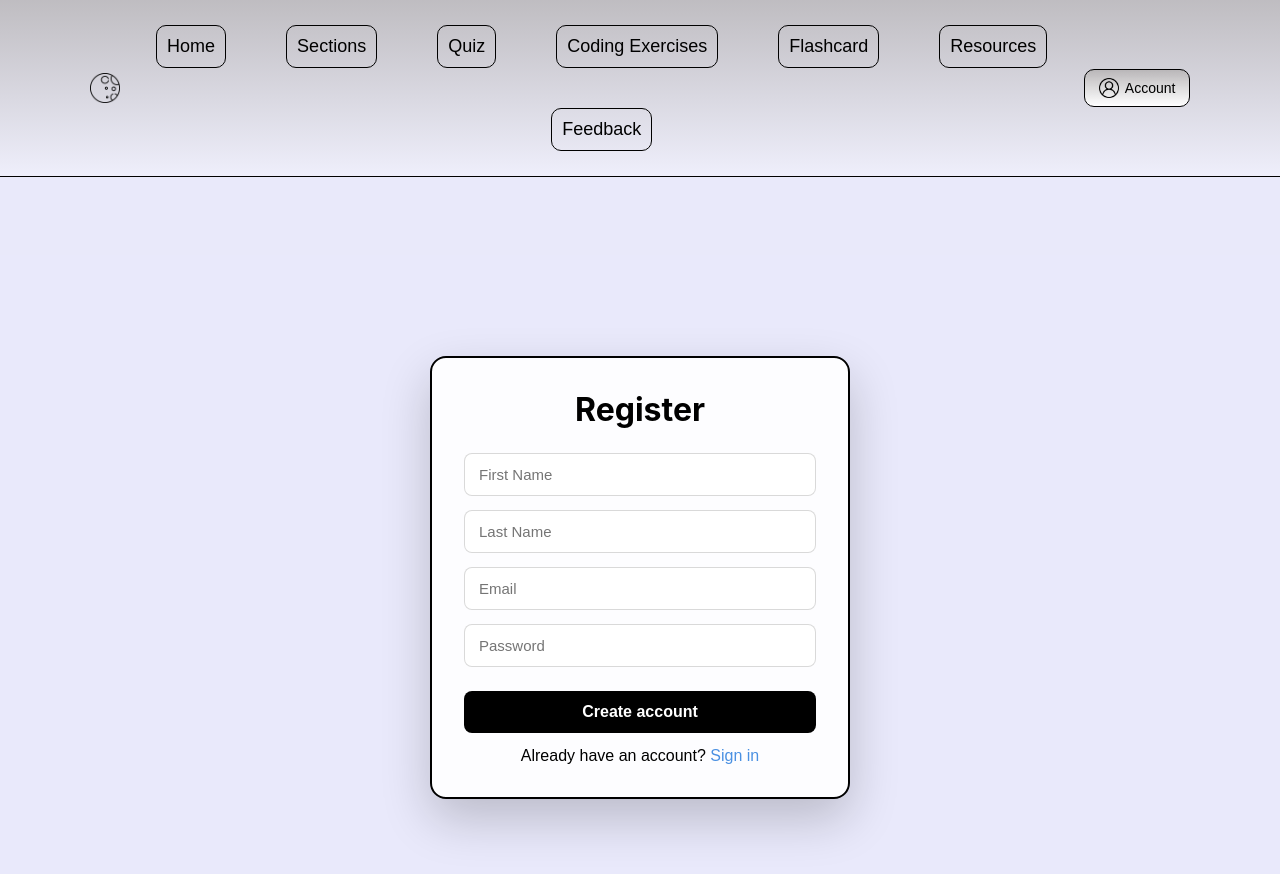
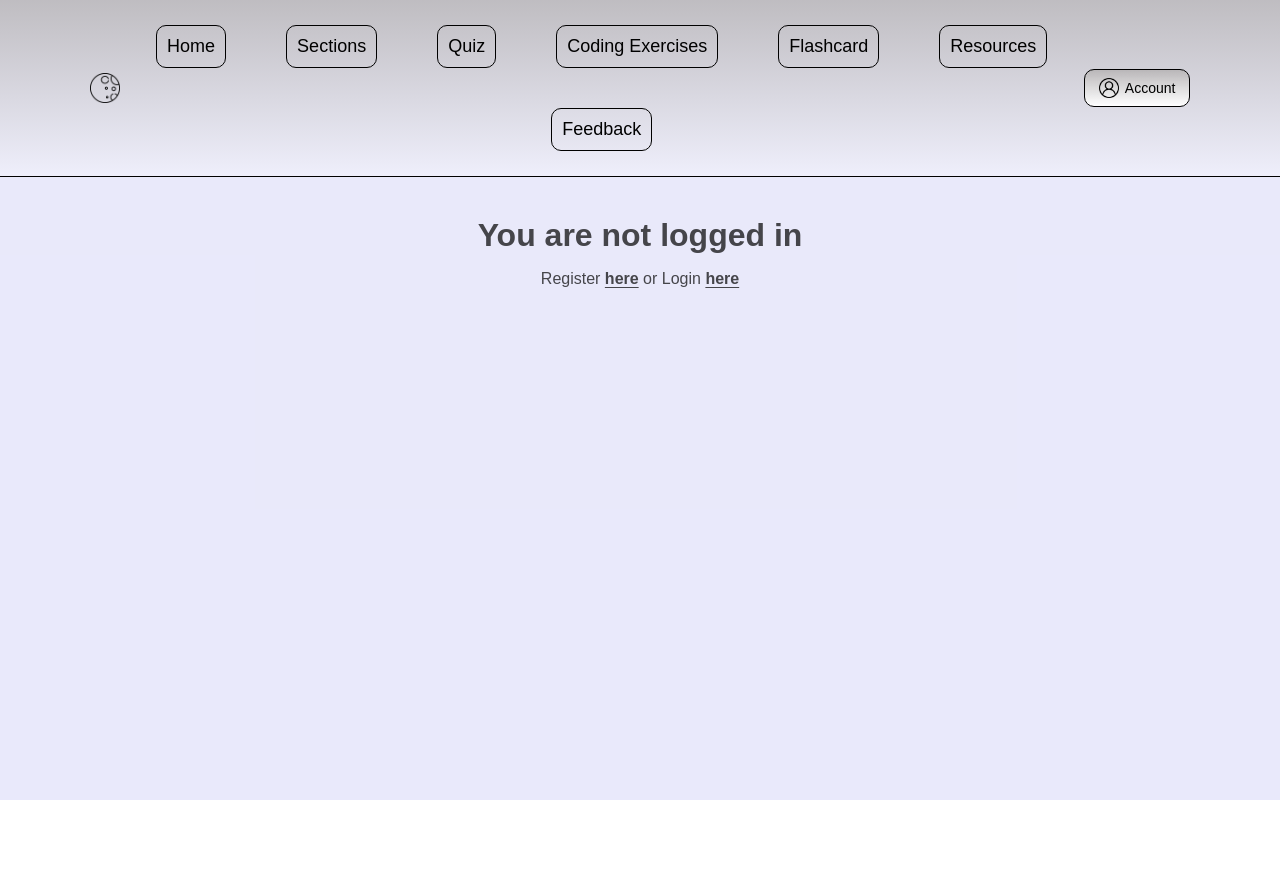
Before and after one commit to Lipiu/Learn-With-eASE, a React (Vite) app in the folder frontend/: page /flashcard in a window 1280 px wide. Before the commit this address led to /register. Shown: the top 874 px of the page. After the commit the page ends 800 px from the top, so only its background shows below. Built offline with nearby package versions, Linux system fonts and the light colour scheme.

Commit message:
minor update to frontend, now if the user is not logged in and tries to access flashcards they get a page where they can be redirected to login or register form

```diff
--- a/frontend/src/components/AccountPage/AccountPage.css
+++ b/frontend/src/components/AccountPage/AccountPage.css
@@ -398,3 +398,15 @@
     opacity: 0.5;
     font-size: 0.8rem;
 }
+
+.account-link {
+    color: var(--text);
+    font-weight: 600;
+    text-decoration: underline;
+    text-underline-offset: 3px;
+    transition: opacity 0.2s;
+}
+
+.account-link:hover{
+    opacity: 0.6;
+}
--- a/frontend/src/components/AccountPage/AccountPage.jsx
+++ b/frontend/src/components/AccountPage/AccountPage.jsx
@@ -196,7 +196,7 @@ function AccountPage() {
                 <div className="not-logged-in">
                     <h1>You are not logged in</h1>
                     <p>
-                        <Link to="/register">Register here</Link> or <Link to="/login">Login here</Link>
+                        Register <Link className="account-link" to="/register">here</Link> or Login <Link className="account-link" to="/login">here</Link>
                     </p>
                 </div>
             </div>
@@ -240,7 +240,7 @@ function AccountPage() {
                             className={`account-tab ${activeTab === TABS.ADMIN ? "active" : ""}`}
                             onClick={() => setActiveTab(TABS.ADMIN)}
                         >
-                            Admin
+                            Admin Panel
                         </button>
                     )}
                 </div>
--- a/frontend/src/components/Flashcard/Flashcard.css
+++ b/frontend/src/components/Flashcard/Flashcard.css
@@ -30,6 +30,18 @@
     gap: 0.75rem;
     margin-bottom: 2.5rem;
     flex-wrap: wrap;
+}
+
+.fc-link {
+    color: var(--text);
+    font-weight: 600;
+    text-decoration: underline;
+    text-underline-offset: 3px;
+    transition: opacity 0.2s;
+}
+
+.fc-link:hover{
+    opacity: 0.6;
 }
 
 .fc-input {
--- a/frontend/src/components/Flashcard/Flashcard.jsx
+++ b/frontend/src/components/Flashcard/Flashcard.jsx
@@ -1,5 +1,5 @@
 import { useEffect, useState } from "react";
-import { useNavigate } from "react-router-dom";
+import {Link, useNavigate} from "react-router-dom";
 import "./Flashcard.css";
 
 function Flashcards() {
@@ -10,7 +10,6 @@ function Flashcards() {
     const [editingId, setEditingId] = useState(null);
     const [editQuestion, setEditQuestion] = useState("");
     const [editAnswer, setEditAnswer] = useState("");
-    const navigate = useNavigate();
 
     const token = localStorage.getItem("token");
     const authHeader = { "Authorization": `Bearer ${token}` };
@@ -25,12 +24,24 @@ function Flashcards() {
 
     useEffect(() => {
         if(!token){
-            navigate("/register");
             return;
         }
         // eslint-disable-next-line react-hooks/set-state-in-effect
         fetchFlashcards();
     }, []);
+
+    if(!token){
+        return (
+            <div className="fc-page">
+                <div className="not-logged-in">
+                    <h1>You are not logged in</h1>
+                    <p>
+                        Register <Link className="fc-link" to="/register">here</Link> or Login <Link className="fc-link" to="/login">here</Link>
+                    </p>
+                </div>
+            </div>
+        )
+    }
 
     const createFlashcard = async () => {
         if (!question || !answer) return;
```
